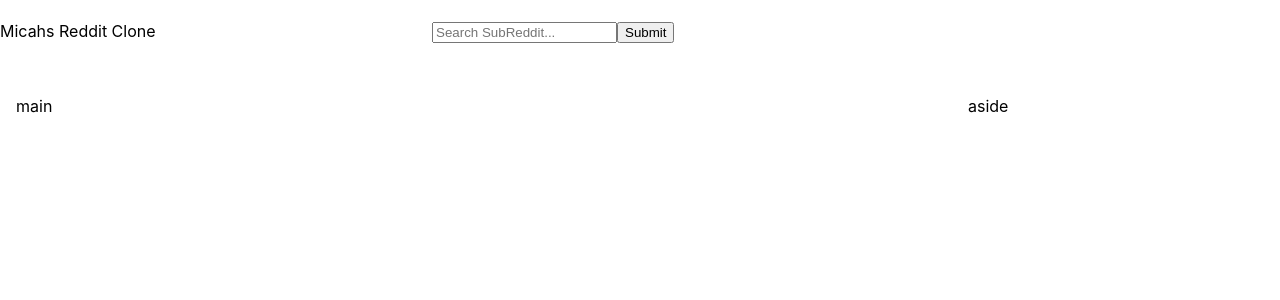
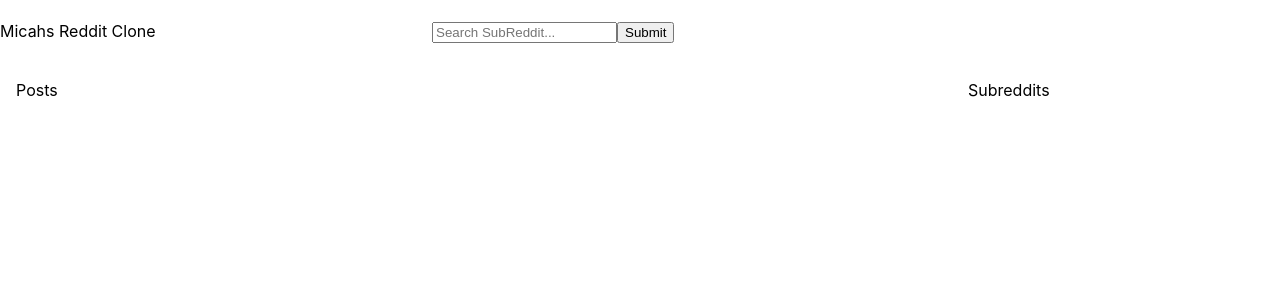
Before and after one commit to micahsteele/reddit-clone, a React (Create React App) app: page / in a window 1280 px wide. Shown: the top 300 px of the page. Built offline with nearby package versions, Linux system fonts and the light colour scheme.

Commit message:
layout components

```diff
--- a/src/App.js
+++ b/src/App.js
@@ -1,25 +1,14 @@
 import './App.css';
+import Navbar from './Components/Navbar/Navbar';
+import Posts from './Components/Posts/Posts';
+import Subreddits from './Components/Subreddits/Subreddits';
 
 function App() {
   return (
     <div className='App'>
-      <header className='App-header'>
-        <div>
-          Micahs Reddit Clone
-        </div>
-        <div>
-          <form>
-            <input type='text' placeholder='Search SubReddit...' name='search' />
-            <button type='submit' >Submit</button>
-          </form>
-        </div>
-      </header>
-      <div className='App-main'>
-        <p>main</p>
-      </div>
-      <aside>
-        <p>aside</p>
-      </aside>
+        <Navbar />
+        <Posts />
+        <Subreddits />
     </div>
   );
 }
--- /dev/null
+++ b/src/Components/Navbar/Navbar.js
@@ -0,0 +1,17 @@
+const Navbar = () => {
+    return (
+        <header className='App-header'>
+            <div>
+                Micahs Reddit Clone
+            </div>
+            <div>
+                <form>
+                    <input type='text' placeholder='Search SubReddit...' name='search' />
+                    <button type='submit' >Submit</button>
+                </form>
+            </div>
+        </header>
+    )
+};
+
+export default Navbar;
--- /dev/null
+++ b/src/Components/Posts/Posts.js
@@ -0,0 +1,9 @@
+const Posts = () => {
+    return (
+        <div className='App-main'>
+            <div>Posts</div>
+        </div>
+    )
+};
+
+export default Posts;
--- /dev/null
+++ b/src/Components/Subreddits/Subreddits.js
@@ -0,0 +1,9 @@
+const Subreddits = () => {
+    return (
+        <aside>
+            <div>Subreddits</div>
+        </aside>
+    )
+};
+
+export default Subreddits;
```
